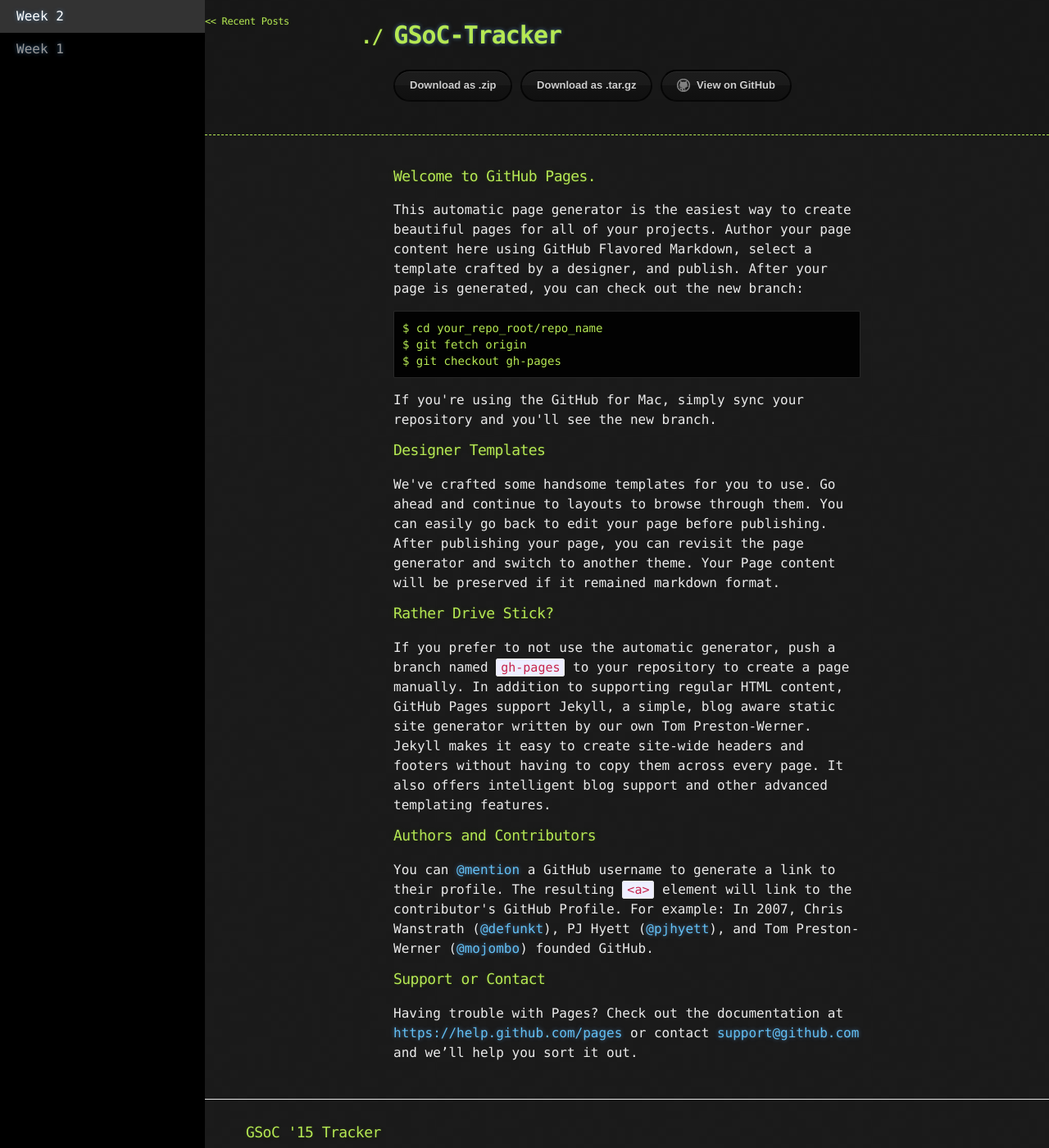
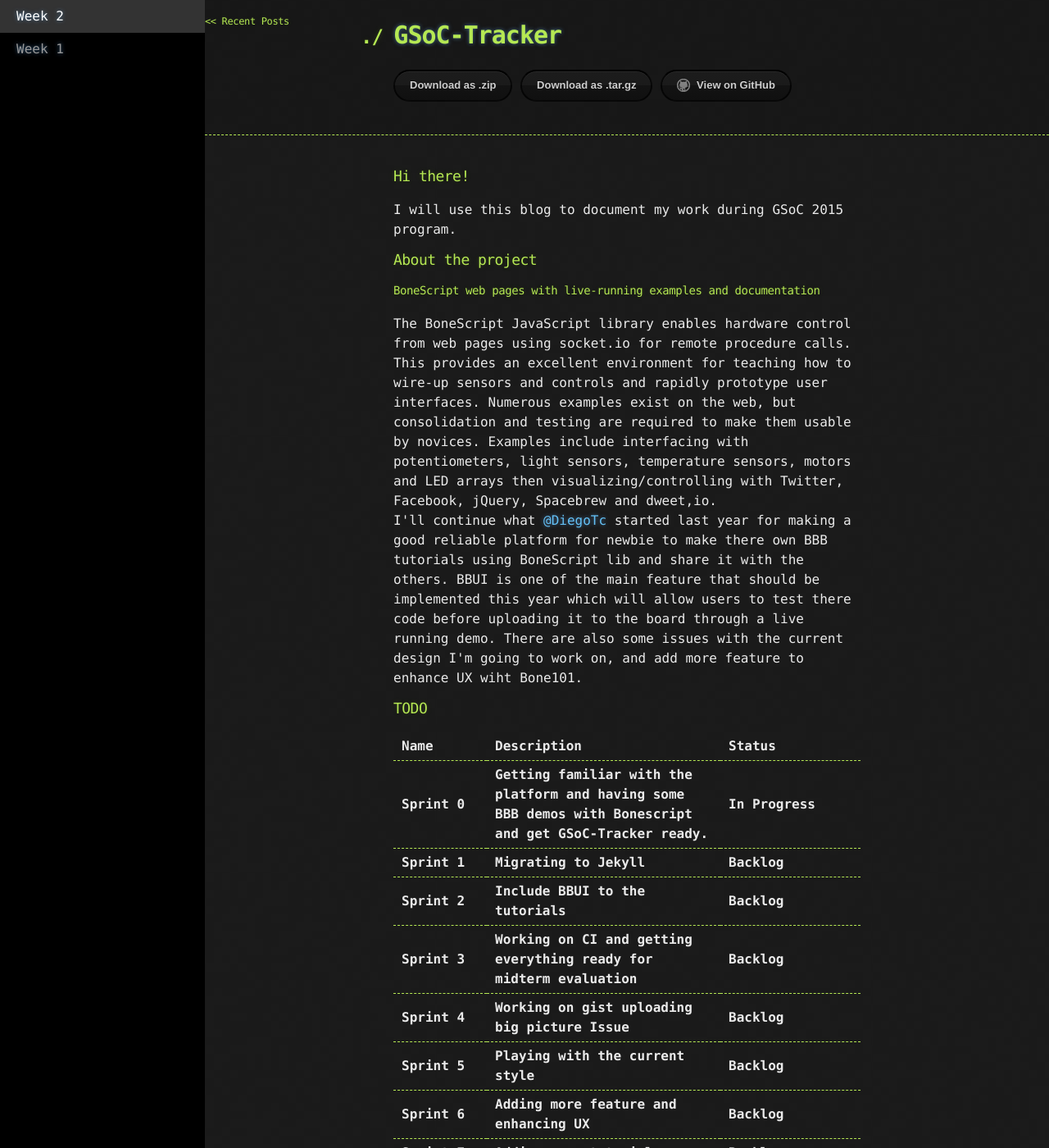
Before and after one commit to ebadawy/GSoC-Tracker, a Jekyll site: the page built from index.html, in a window 1280 px wide and 1400 px high. Shown: the whole window at 82% size. Built offline with Jekyll 4.4.1, drawn with Linux system fonts in a browser that asks for light colours; some of the changed text lies outside the part shown.

Commit message:
Update index file

```diff
--- a/index.html
+++ b/index.html
@@ -2,33 +2,72 @@
 layout: default
 ---
         <h3>
-<a id="welcome-to-github-pages" class="anchor" href="#welcome-to-github-pages" aria-hidden="true"><span class="octicon octicon-link"></span></a>Welcome to GitHub Pages.</h3>
+<a id="welcome-to-github-pages" class="anchor" href="#welcome-to-github-pages" aria-hidden="true"><span class="octicon octicon-link"></span></a>Hi there!</h3>
 
-<p>This automatic page generator is the easiest way to create beautiful pages for all of your projects. Author your page content here using GitHub Flavored Markdown, select a template crafted by a designer, and publish. After your page is generated, you can check out the new branch:</p>
-
-<pre><code>$ cd your_repo_root/repo_name
-$ git fetch origin
-$ git checkout gh-pages
-</code></pre>
-
-<p>If you're using the GitHub for Mac, simply sync your repository and you'll see the new branch.</p>
+<p>I will use this blog to document my work during GSoC 2015 program.</p>
 
 <h3>
-<a id="designer-templates" class="anchor" href="#designer-templates" aria-hidden="true"><span class="octicon octicon-link"></span></a>Designer Templates</h3>
+<a id="designer-templates" class="anchor" href="#designer-templates" aria-hidden="true"><span class="octicon octicon-link"></span></a>About the project</h3>
 
-<p>We've crafted some handsome templates for you to use. Go ahead and continue to layouts to browse through them. You can easily go back to edit your page before publishing. After publishing your page, you can revisit the page generator and switch to another theme. Your Page content will be preserved if it remained markdown format.</p>
+<h4>BoneScript web pages with live-running examples and documentation</h4>
+<p>The BoneScript JavaScript library enables hardware control from web pages using socket.io for remote procedure calls. This provides an excellent environment for teaching how to wire-up sensors and controls and rapidly prototype user interfaces. Numerous examples exist on the web, but consolidation and testing are required to make them usable by novices. Examples include interfacing with potentiometers, light sensors, temperature sensors, motors and LED arrays then visualizing/controlling with Twitter, Facebook, jQuery, Spacebrew and dweet,io.</br>I'll continue what <a href="https://github.com/DiegoTc" class="user-mention">@DiegoTc</a> started last year for making a good reliable platform for newbie to make there own BBB tutorials using BoneScript lib and share it with the others. BBUI is one of the main feature that should be implemented this year which will allow users to test there code before uploading it to the board through a live running demo. There are also some issues with the current design I'm going to work on, and add more feature to enhance UX wiht Bone101.</p>
 
 <h3>
-<a id="rather-drive-stick" class="anchor" href="#rather-drive-stick" aria-hidden="true"><span class="octicon octicon-link"></span></a>Rather Drive Stick?</h3>
+<a id="rather-drive-stick" class="anchor" href="#rather-drive-stick" aria-hidden="true"><span class="octicon octicon-link"></span></a>TODO</h3>
 
-<p>If you prefer to not use the automatic generator, push a branch named <code>gh-pages</code> to your repository to create a page manually. In addition to supporting regular HTML content, GitHub Pages support Jekyll, a simple, blog aware static site generator written by our own Tom Preston-Werner. Jekyll makes it easy to create site-wide headers and footers without having to copy them across every page. It also offers intelligent blog support and other advanced templating features.</p>
+<table style="width: 100%">
+	<tbody>
 
-<h3>
-<a id="authors-and-contributors" class="anchor" href="#authors-and-contributors" aria-hidden="true"><span class="octicon octicon-link"></span></a>Authors and Contributors</h3>
+		<tr>
+			<th scope="col" width="20%">Name</th>
+			<th scope="col" width="50%">Description</th>
+			<th scope="col" width="30%">Status</th>
+		</tr>
+		<tr>
+			<th scope="col" width="20%">Sprint 0</th>
+			<th scope="col" width="50%">Getting familiar with the platform and having some BBB demos with Bonescript and get GSoC-Tracker ready.</th>
+			<th scope="col" width="30%">In Progress</th>
+		</tr>
+		<tr>
+			<th scope="col" width="20%">Sprint 1</th>
+			<th scope="col" width="50%">Migrating to Jekyll</th>
+			<th scope="col" width="30%">Backlog</th>
+		</tr>
+		<tr>
+			<th scope="col" width="20%">Sprint 2</th>
+			<th scope="col" width="50%">Include BBUI to the tutorials</th>
+			<th scope="col" width="30%">Backlog</th>
+		</tr>
+		<tr>
+			<th scope="col" width="20%">Sprint 3</th>
+			<th scope="col" width="50%">Working on CI and getting everything ready for midterm evaluation</th>
+			<th scope="col" width="30%">Backlog</th>
+		</tr>
+		<tr>
+			<th scope="col" width="20%">Sprint 4</th>
+			<th scope="col" width="50%">Working on gist uploading big picture Issue</th>
+			<th scope="col" width="30%">Backlog</th>
+		</tr>
+		<tr>
+			<th scope="col" width="20%">Sprint 5</th>
+			<th scope="col" width="50%">Playing with the current style</th>
+			<th scope="col" width="30%">Backlog</th>
+		</tr>
+		<tr>
+			<th scope="col" width="20%">Sprint 6</th>
+			<th scope="col" width="50%">Adding more feature and enhancing UX</th>
+			<th scope="col" width="30%">Backlog</th>
+		</tr>
+		<tr>
+			<th scope="col" width="20%">Sprint 7</th>
+			<th scope="col" width="50%">Adding more tutorials</th>
+			<th scope="col" width="30%">Backlog</th>
+		</tr>
+		<tr>
+			<th scope="col" width="20%">Sprint 8</th>
+			<th scope="col" width="50%">Working on ruby implementation</th>
+			<th scope="col" width="30%">Backlog</th>
+		</tr>
 
-<p>You can <a href="https://github.com/blog/821" class="user-mention">@mention</a> a GitHub username to generate a link to their profile. The resulting <code>&lt;a&gt;</code> element will link to the contributor's GitHub Profile. For example: In 2007, Chris Wanstrath (<a href="https://github.com/defunkt" class="user-mention">@defunkt</a>), PJ Hyett (<a href="https://github.com/pjhyett" class="user-mention">@pjhyett</a>), and Tom Preston-Werner (<a href="https://github.com/mojombo" class="user-mention">@mojombo</a>) founded GitHub.</p>
-
-<h3>
-<a id="support-or-contact" class="anchor" href="#support-or-contact" aria-hidden="true"><span class="octicon octicon-link"></span></a>Support or Contact</h3>
-
-<p>Having trouble with Pages? Check out the documentation at <a href="https://help.github.com/pages">https://help.github.com/pages</a> or contact <a href="mailto:support@github.com">support@github.com</a> and we’ll help you sort it out.</p>
+	</tbody>
+</table>
```
